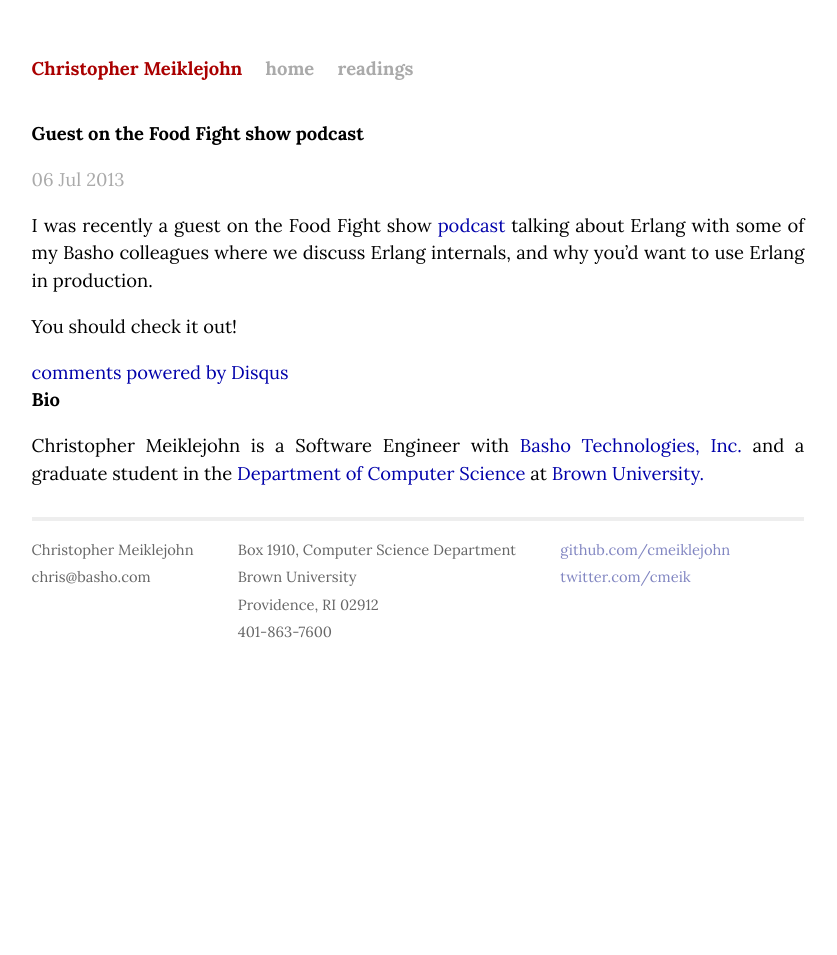
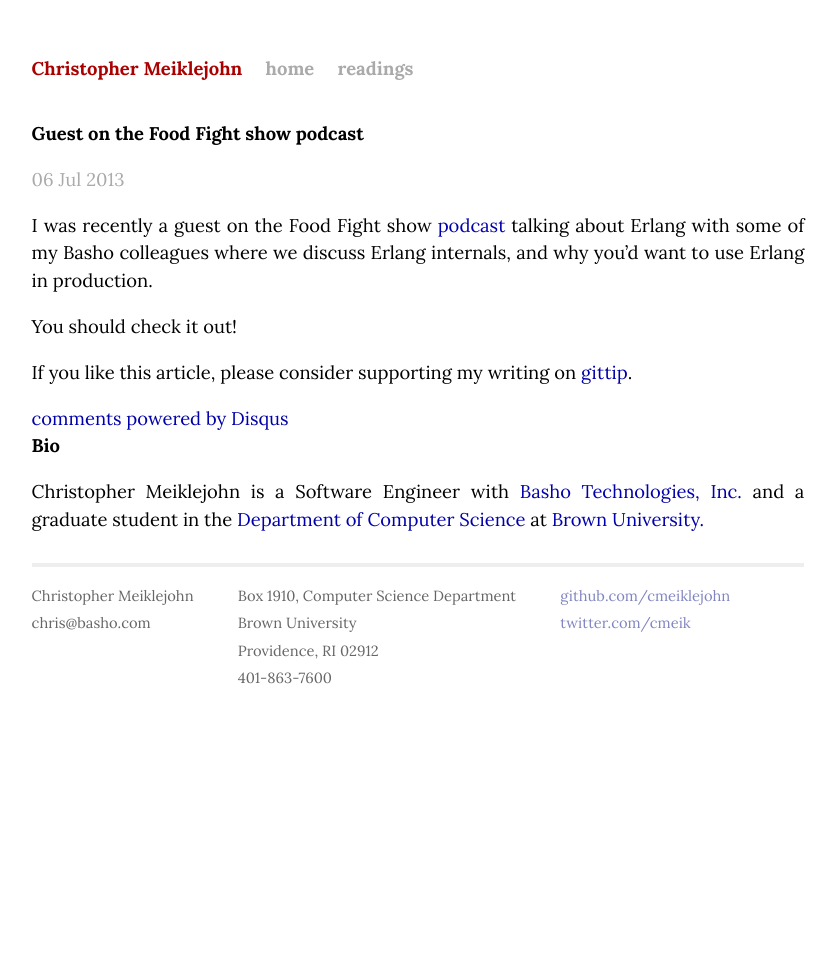
Before and after one commit to cmeiklejohn/cmeiklejohn.github.io, a Jekyll site: the page built from _posts/2013-07-06-guest-on-the-food-fight-show-podcast.markdown, in a window 1280 px wide. Shown: the whole page, without its empty margins (222-1059 px from the left). Built offline with Jekyll 4.4.1, drawn with Linux system fonts in a browser that asks for light colours; comment, search, counter and statistics services are not loaded.

Commit message:
Add gittip.

```diff
--- a/_layouts/post.html
+++ b/_layouts/post.html
@@ -6,6 +6,11 @@ layout: default
 
 <div id="post">
 {{ content }}
+
+  <p>
+    If you like this article, please consider supporting my writing on
+    <a href="https://www.gittip.com/cmeik/">gittip</a>.
+  </p>
 </div>
 
 <div id="disqus_thread"></div>
```
